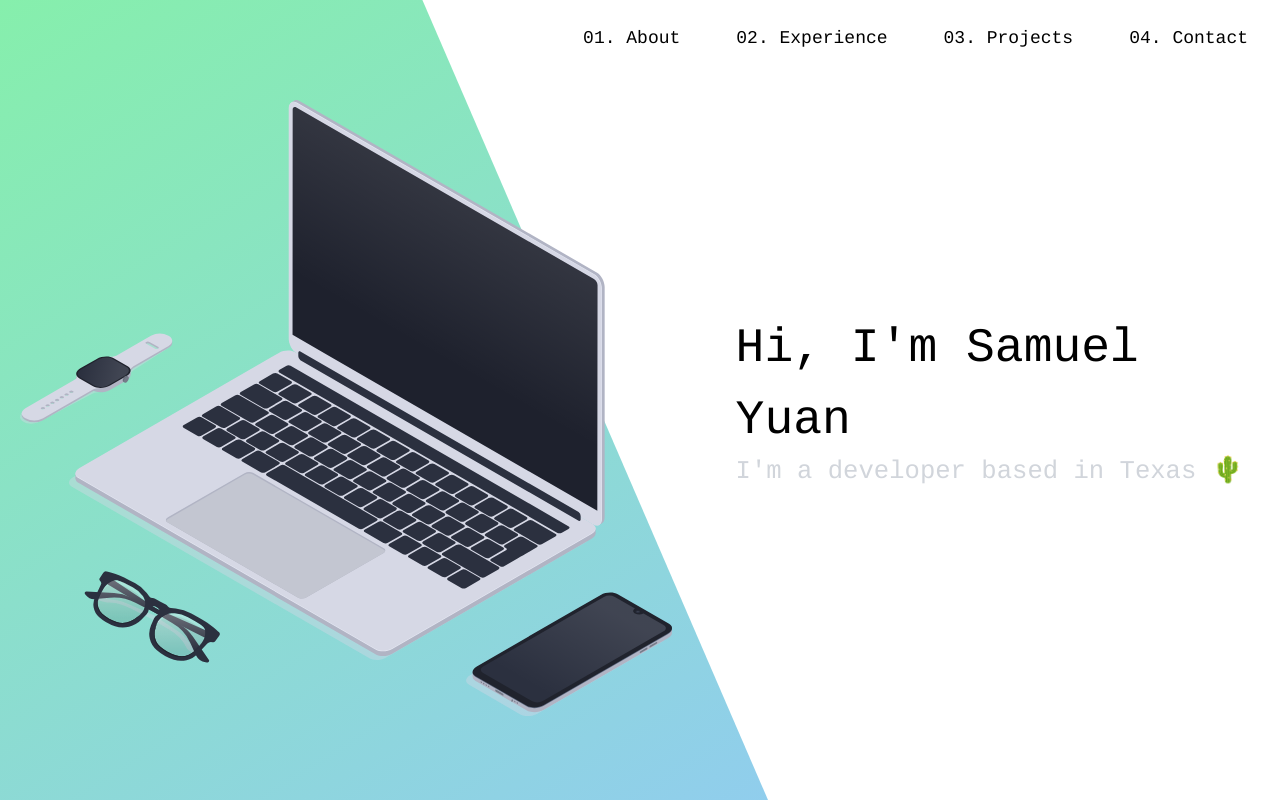
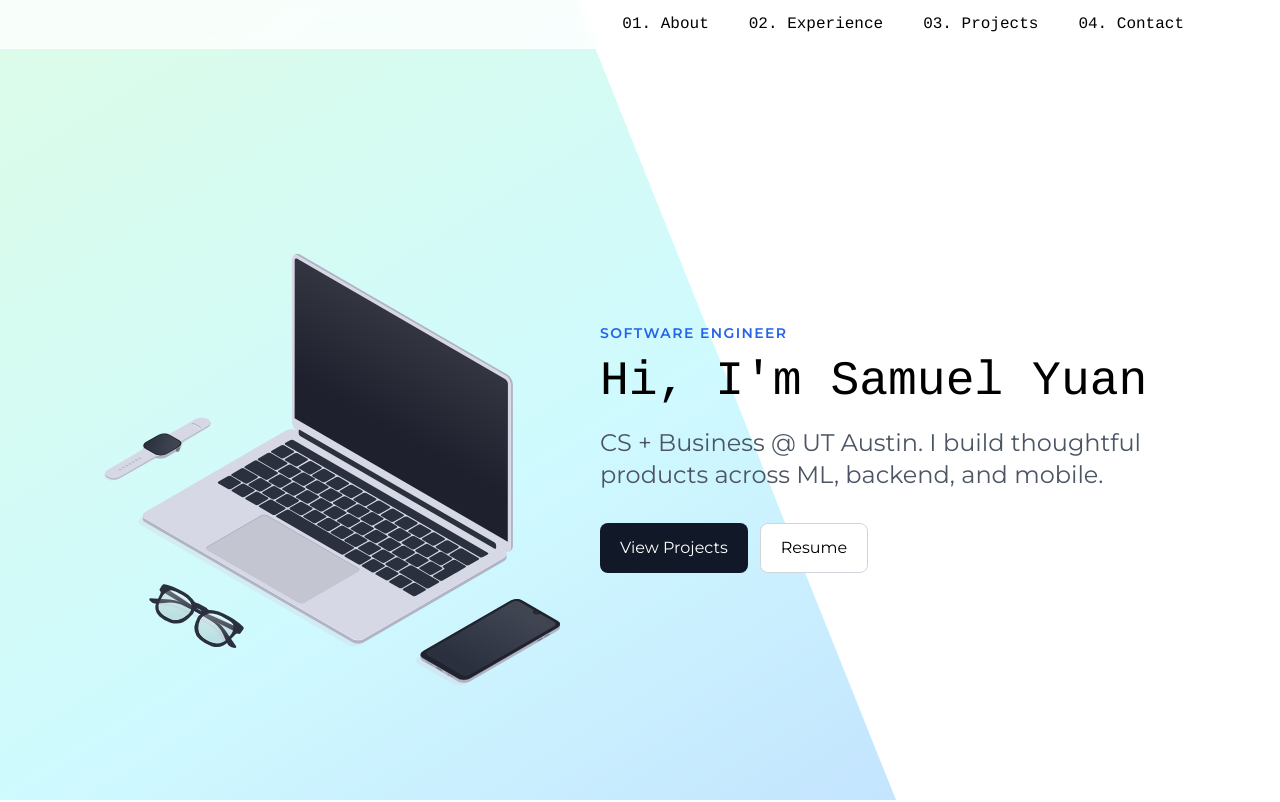
Before and after one commit to YuanSamuel/portfolio-site, a Next.js app: page / in a window 1280 px wide. Shown: the top 802 px of the page. Built offline with nearby package versions, Linux system fonts and the light colour scheme.

Commit message:
Polish portfolio UI with improved hero, nav, and contact section

```diff
--- a/components/contact.js
+++ b/components/contact.js
@@ -1,87 +1,67 @@
 import Image from "next/image";
+
+const links = [
+  {
+    href: "https://github.com/YuanSamuel/",
+    src: "/github_icon_dark.png",
+    alt: "GitHub",
+  },
+  {
+    href: "https://www.linkedin.com/in/samuel-yuan/",
+    src: "/linkedin_icon.png",
+    alt: "LinkedIn",
+  },
+  {
+    href: "https://devpost.com/YuanSamuel",
+    src: "/devpost_icon.png",
+    alt: "Devpost",
+  },
+  {
+    href: "mailto:syuan@utexas.edu",
+    src: "/email_icon.svg",
+    alt: "Email",
+  },
+  {
+    href: "https://www.instagram.com/samyo.yuan/",
+    src: "/instagram_icon.png",
+    alt: "Instagram",
+  },
+];
 
 export default function Contact() {
   return (
     <div
-      className="flex flex-col justify-start items-center px-8 md:px-12 w-full lg:w-10/12 min-h-26rem"
+      className="flex min-h-26rem w-full flex-col items-center justify-start px-8 md:px-12 lg:w-10/12"
       id="contact"
     >
-      <div className="mt-14 md:mt-20 w-full flex flex-row items-center">
-        <div className="border-b-1 border-gray-400 h-0 w-full flex flex-shrink">
-          {" "}
-        </div>
-        <h1 className="text-5xl m-0 leading-normal font-light mx-2 sm:mx-8 flex flex-none text-left">
-          Get In Touch
+      <div className="mt-14 flex w-full flex-row items-center md:mt-20">
+        <div className="h-0 w-full border-b border-gray-300" />
+        <h1 className="mx-3 flex flex-none text-left text-4xl font-light leading-normal sm:mx-8 sm:text-5xl">
+          Let&apos;s Connect
         </h1>
-        <div className="border-b-1 border-gray-400 h-0 w-full flex flex-shrink">
-          {" "}
-        </div>
+        <div className="h-0 w-full border-b border-gray-300" />
       </div>
-      <div className="flex flex-row items-center justify-center mt-8">
-        <a
-          href="https://github.com/YuanSamuel/"
-          target="_blank"
-          rel="noreferrer"
-          className="mx-4 hover:-translate-y-0.5"
-        >
-          <Image
-            src="/github_icon_dark.png"
-            alt="GitHub Icon"
-            height={45}
-            width={45}
-            className="object-contain"
-          />
-        </a>
-        <a
-          href="https://devpost.com/YuanSamuel"
-          target="_blank"
-          rel="noreferrer"
-          className="mx-4 hover:-translate-y-0.5"
-        >
-          <Image
-            src="/devpost_icon.png"
-            alt="Devpost Icon"
-            height={45}
-            width={45}
-            className="object-contain"
-          />
-        </a>
-        <a
-          href="mailto:syuan@utexas.edu"
-          target="_blank"
-          rel="noreferrer"
-          className="mx-4 hover:-translate-y-0.5"
-        >
-          <Image
-            src="/email_icon.svg"
-            alt="Email Icon"
-            height={45}
-            width={45}
-            className="object-contain"
-          />
-        </a>
-        <a
-          href="https://www.instagram.com/samyo.yuan/"
-          target="_blank"
-          rel="noreferrer"
-          className="mx-4 hover:-translate-y-0.5"
-        >
-          <Image
-            src="/instagram_icon.png"
-            alt="Instagram Icon"
-            height={45}
-            width={45}
-            className="object-contain"
-          />
-        </a>
+
+      <p className="mt-6 max-w-xl text-center text-gray-600">
+        I&apos;m always open to building cool things, internship opportunities, and chatting about startups or ML systems.
+      </p>
+
+      <div className="mt-8 flex flex-row flex-wrap items-center justify-center gap-4">
+        {links.map((link) => (
+          <a
+            key={link.href}
+            href={link.href}
+            target="_blank"
+            rel="noreferrer"
+            className="rounded-full border border-gray-200 p-3 transition hover:-translate-y-0.5 hover:shadow"
+          >
+            <Image src={link.src} alt={`${link.alt} Icon`} height={32} width={32} className="object-contain" />
+          </a>
+        ))}
       </div>
-      <a
-        href="mailto:syuan@utexas.edu"
-        target="_blank"
-        rel="noreferrer"
-        className="mt-6 hover:text-blue-500"
-      >
-        <h2 className="text-2xl">syuan@utexas.edu</h2>
+
+      <a href="mailto:syuan@utexas.edu" className="mt-6 text-xl font-medium hover:text-blue-500 sm:text-2xl">
+        syuan@utexas.edu
       </a>
     </div>
   );
--- a/components/experience.js
+++ b/components/experience.js
@@ -122,7 +122,9 @@ export default function Experience() {
           <p className="text-gray-500 text-lg">{tabs[activeTab].time}</p>
           <ul className="list-disc list-inside space-y-1">
             {tabs[activeTab].points.map((point) => (
-              <li className="text-gray-500 text-md">{point}</li>
+              <li key={point} className="text-gray-500 text-md">
+                {point}
+              </li>
             ))}
           </ul>
         </div>
--- a/components/landing.js
+++ b/components/landing.js
@@ -3,41 +3,57 @@ import Image from "next/image";
 import NavBar from "./navbar";
 
 export default function Landing() {
+  const scrollTo = (id) => {
+    const anchor = document.querySelector(`#${id}`);
+    if (anchor) anchor.scrollIntoView({ behavior: "smooth", block: "start" });
+  };
+
   return (
-    <div className="w-full h-screen">
+    <section className="relative w-full min-h-screen overflow-hidden" id="home">
       <NavBar />
+
       <div
-        className="absolute h-screen w-full overflow-hidden -z-1 bg-gradient-to-br from-green-300 to-blue-300 hidden sm:block"
-        style={{ clipPath: "polygon(0 0, 33% 0, 60% 100%, 0% 100%)" }}
-      ></div>
-      <div
-        className="absolute h-screen w-full overflow-hidden -z-1 bg-gradient-to-br from-green-300 to-blue-300 sm:hidden"
-        style={{ clipPath: "polygon(0 0, 100% 0, 100% 100%)" }}
-      ></div>
-      <div className="flex flex-col items-center justify-around sm:justify-center px-8 sm:flex-row sm:px-5 w-full h-screen">
-        <div className="flex mt-20 mb-10 sm:m-0 sm:mr-16">
+        className="absolute inset-0 -z-10 bg-gradient-to-br from-green-100 via-cyan-100 to-blue-200"
+        style={{ clipPath: "polygon(0 0, 45% 0, 70% 100%, 0% 100%)" }}
+      />
+
+      <div className="mx-auto flex min-h-screen w-full max-w-6xl flex-col items-center justify-center px-8 pt-24 sm:flex-row sm:justify-between md:px-10">
+        <div className="mb-8 mt-8 sm:mb-0 sm:mr-10">
           <motion.div
-            animate={{
-              y: ["2%", "-2%"],
-            }}
-            transition={{
-              repeat: Infinity,
-              duration: 3,
-              repeatType: "reverse",
-            }}
+            animate={{ y: ["2%", "-2%"] }}
+            transition={{ repeat: Infinity, duration: 3, repeatType: "reverse" }}
           >
-            <Image src="/computer_image.svg" alt="Computer" height={643} width={680} />
+            <Image src="/computer_image.svg" alt="Computer" height={420} width={460} priority />
           </motion.div>
         </div>
-        <div className="flex flex-col justify-center sm:m-0 items-start sm:h-full">
-          <h1 className="text-4xl sm:text-5xl m-0 leading-normal sm:leading-normal font-cousine">
+
+        <div className="flex max-w-xl flex-col items-start text-left">
+          <p className="mb-2 text-sm font-semibold uppercase tracking-widest text-blue-600">Software Engineer</p>
+          <h1 className="m-0 text-4xl leading-tight sm:text-5xl sm:leading-tight font-cousine">
             Hi, I&apos;m Samuel Yuan
           </h1>
-          <p className="text-2xl sm:text-2.5xl font-cousine text-gray-300">
-            I&apos;m a developer based in Texas 🌵
+          <p className="mt-4 text-xl text-gray-600 sm:text-2xl">
+            CS + Business @ UT Austin. I build thoughtful products across ML, backend, and mobile.
           </p>
+          <div className="mt-8 flex flex-wrap gap-3">
+            <button
+              type="button"
+              onClick={() => scrollTo("projects")}
+              className="rounded-lg bg-gray-900 px-5 py-3 text-white transition hover:bg-gray-700"
+            >
+              View Projects
+            </button>
+            <a
+              href="/resume.pdf"
+              target="_blank"
+              rel="noreferrer"
+              className="rounded-lg border border-gray-300 bg-white px-5 py-3 transition hover:bg-gray-50"
+            >
+              Resume
+            </a>
+          </div>
         </div>
       </div>
-    </div>
+    </section>
   );
 }
--- a/components/navbar.js
+++ b/components/navbar.js
@@ -1,61 +1,32 @@
-import { useState } from "react";
-import Burger from "./burger";
-import Menu from "./menu";
-import { useRef } from "react";
-import { useOnClickOutside } from "../scripts/hooks";
-import FocusLock from "react-focus-lock";
+const navItems = [
+  { id: "about", label: "01. About" },
+  { id: "experience", label: "02. Experience" },
+  { id: "projects", label: "03. Projects" },
+  { id: "contact", label: "04. Contact" },
+];
 
 export default function NavBar() {
-  const [open, setOpen] = useState(false);
-  const node = useRef();
-  useOnClickOutside(node, () => setOpen(false));
+  const scrollTo = (id) => {
+    const anchor = document.querySelector(`#${id}`);
+    if (anchor) anchor.scrollIntoView({ behavior: "smooth", block: "start" });
+  };
 
   return (
-    <div>
-      <nav className="absolute top-6 right-4 lg:right-8 items-center font-cousine md:text-lg hidden sm:flex">
-        <div
-          className="cursor-pointer"
-          onClick={() => {
-            const anchor = document.querySelector("#about");
-            anchor.scrollIntoView({ behavior: "smooth" });
-          }}
-        >
-          <p className="mr-14">01. About</p>
-        </div>
-        <div
-          className="cursor-pointer"
-          onClick={() => {
-            const anchor = document.querySelector("#experience");
-            anchor.scrollIntoView({ behavior: "smooth" });
-          }}
-        >
-          <p className="mr-14">02. Experience</p>
-        </div>
-        <div
-          className="cursor-pointer"
-          onClick={() => {
-            const anchor = document.querySelector("#projects");
-            anchor.scrollIntoView({ behavior: "smooth" });
-          }}
-        >
-          <p className="mr-14">03. Projects</p>
-        </div>
-        <div
-          className="cursor-pointer"
-          onClick={() => {
-            const anchor = document.querySelector("#contact");
-            anchor.scrollIntoView({ behavior: "smooth" });
-          }}
-        >
-          <p>04. Contact</p>
-        </div>
+    <header className="fixed top-0 z-50 w-full border-b border-white/40 bg-white/80 backdrop-blur">
+      <nav className="mx-auto flex w-full max-w-6xl items-center justify-end overflow-x-auto px-4 py-3 font-cousine text-sm sm:text-base md:px-8">
+        {navItems.map((item, index) => (
+          <button
+            key={item.id}
+            type="button"
+            className={`cursor-pointer whitespace-nowrap transition hover:text-blue-600 ${
+              index !== navItems.length - 1 ? "mr-6 md:mr-10" : ""
+            }`}
+            onClick={() => scrollTo(item.id)}
+          >
+            {item.label}
+          </button>
+        ))}
       </nav>
-      {/* <div ref={node} className="sm:hidden">
-        <FocusLock disabled={!open}>
-          <Burger open={open} setOpen={setOpen} />
-          <Menu open={open} setOpen={setOpen} />
-        </FocusLock>
-      </div> */}
-    </div>
+    </header>
   );
 }
--- a/components/projects.js
+++ b/components/projects.js
@@ -30,7 +30,7 @@ export default function Projects() {
         <div className="border-b-1 border-gray-400 h-0 w-full"> </div>
       </div>
       <motion.div
-        className="flex flex-col justify-start items-center min-h-screen md:px-8"
+        className="flex flex-col justify-start items-center md:px-8"
         // variants={projects}
         // initial="hidden"
         // animate="show"
--- a/package.json
+++ b/package.json
@@ -28,10 +28,10 @@
     "remark-footnotes": "^4.0.1"
   },
   "devDependencies": {
-    "autoprefixer": "^10.2.6",
+    "autoprefixer": "^10.4.27",
     "globby": "^13.2.2",
-    "postcss": "^8.3.5",
+    "postcss": "^8.5.6",
     "prettier": "^3.0.2",
-    "tailwindcss": "^3.3.3"
+    "tailwindcss": "^3.4.19"
   }
 }
--- a/pages/index.js
+++ b/pages/index.js
@@ -10,7 +10,7 @@ export default function Home() {
     <div className="flex flex-col justify-center">
       <Head>
         <title>Samuel Yuan</title>
-        <meta name="description" content="Samuel Yuan's Portfolio Site" />
+        <meta name="description" content="Samuel Yuan — software engineer focused on ML systems, backend engineering, and product-minded development." />
         <link rel="icon" href="/favicon.ico" />
         <meta property="og:image" content="https://ik.imagekit.io/samuelyuan/Website_Preview_9UZVEzHGC6i.png?ik-sdk-version=javascript-1.4.3&updatedAt=1643933086408" />
       </Head>
```
Also changed, not shown: 1 other file (tests, documents, lock files or other folders).
